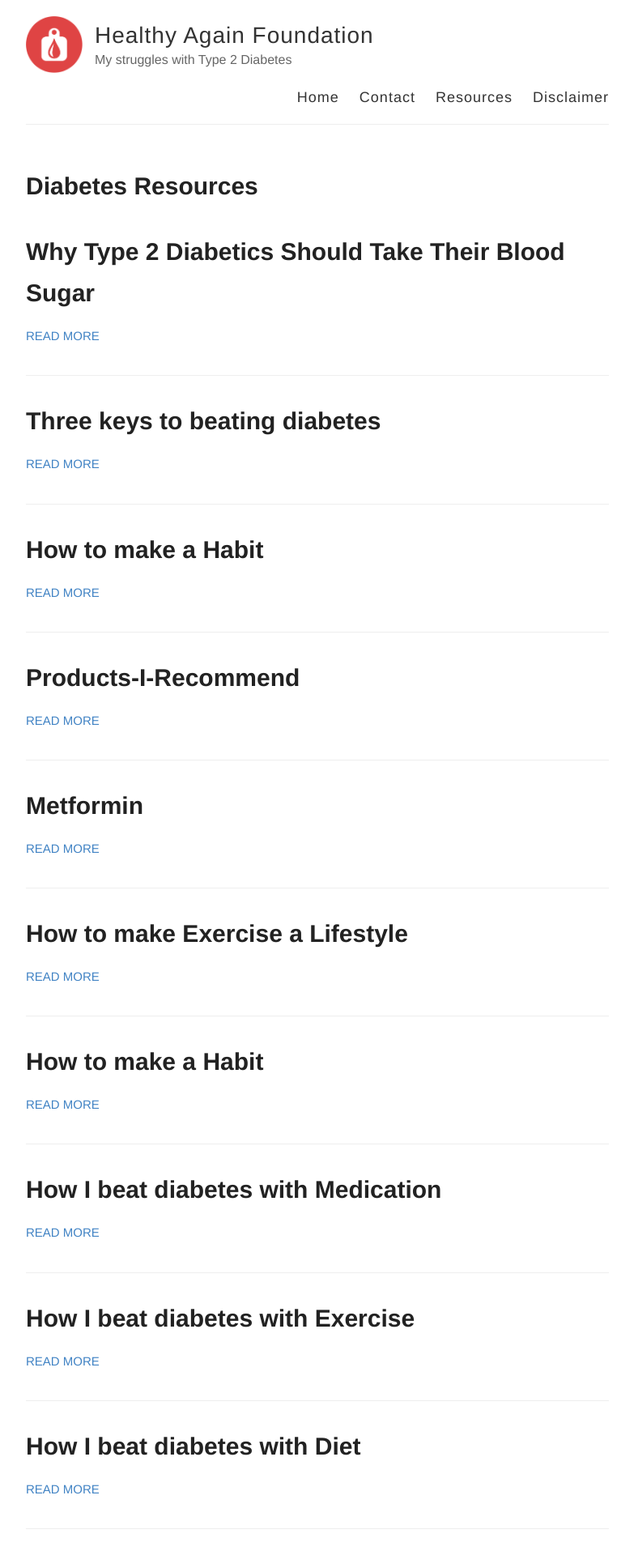
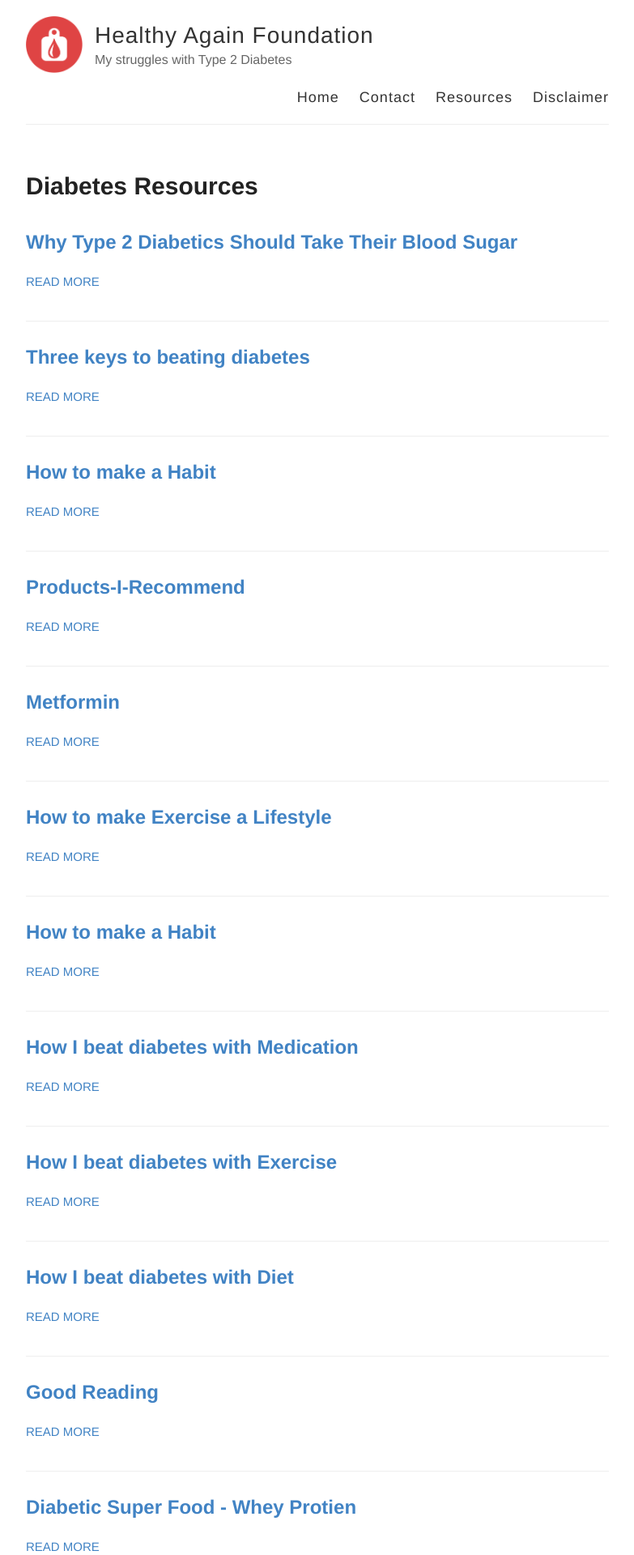
Before and after one commit to worthingtonjg/healthyagainfoundation, a Jekyll site: the page built from resources.md, in a window 1280 px wide. Shown: the top 1920 px of the page at 81% size, without its empty margins (248-1031 px from the left). Built offline with Jekyll 4.4.1, drawn with Linux system fonts in a browser that asks for light colours.

Commit message:
disclaimer

```diff
--- a/resources.md
+++ b/resources.md
@@ -8,7 +8,7 @@
   {% for post in site.posts %}
     <article class="post">
 
-      <h1><a href="{{ site.baseurl }}{{ post.url }}">{{ post.title }}</a></h1>
+      <h2><a href="{{ site.baseurl }}{{ post.url }}">{{ post.title }}</a></h2>
 
       <div class="entry">
         {{ post.excerpt }}
```
